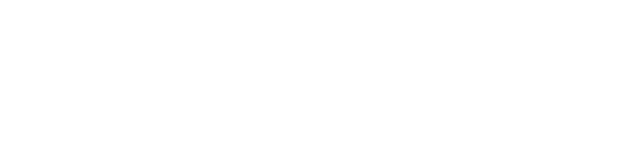
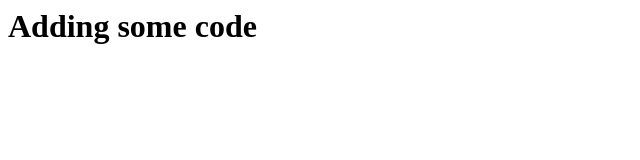
Before and after one commit to mikesheehy/samplesite, a plain HTML site: page index.html in a window 1280 px wide. Shown: the whole page, without its empty margins (0-640 px from the left). Drawn offline with Linux system fonts and the light colour scheme.

Commit message:
added css and js, h1

```diff
--- a/index.html
+++ b/index.html
@@ -3,7 +3,7 @@
         <title>My Online Resume</title>
     </head>
     <body>
-
+        <h1>Adding some code</h1>
     </body>
     <footer>
 
```
Also changed, not shown: css/styles.css (added), js/script.js (added).
